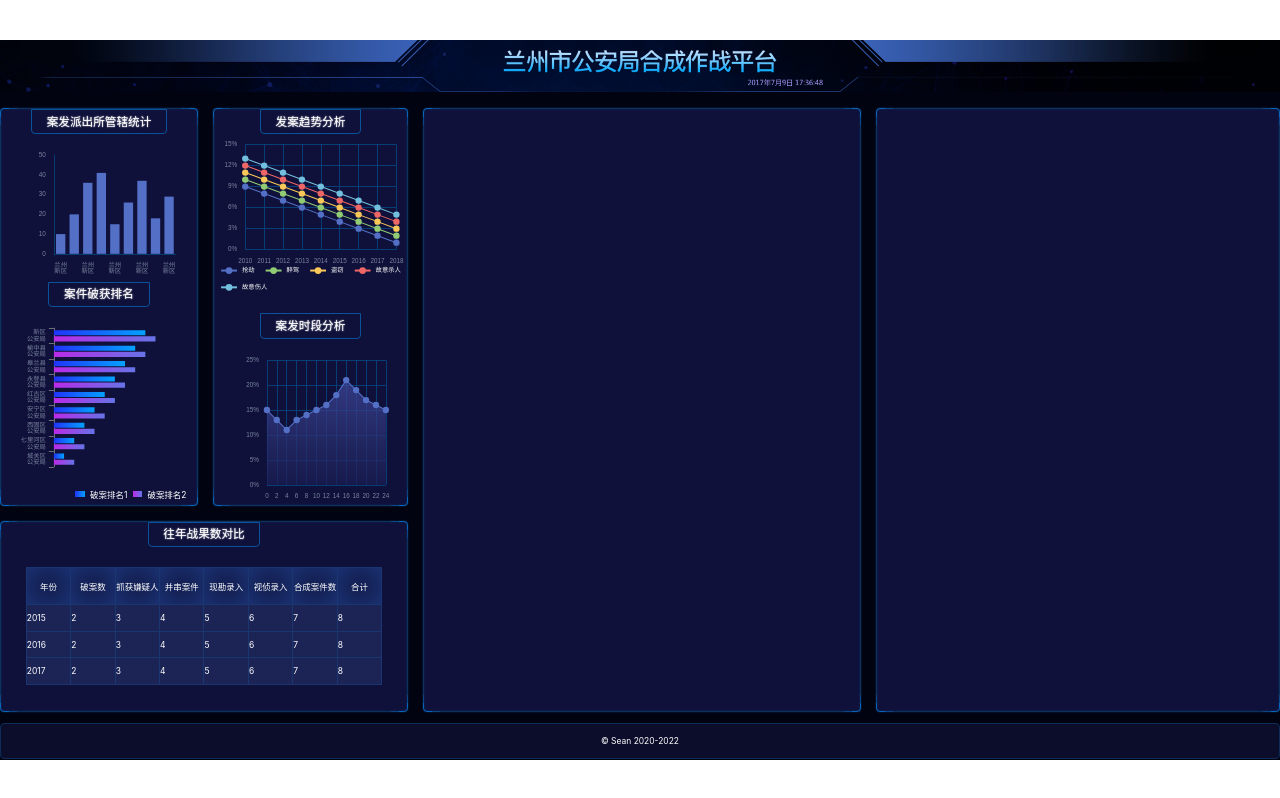
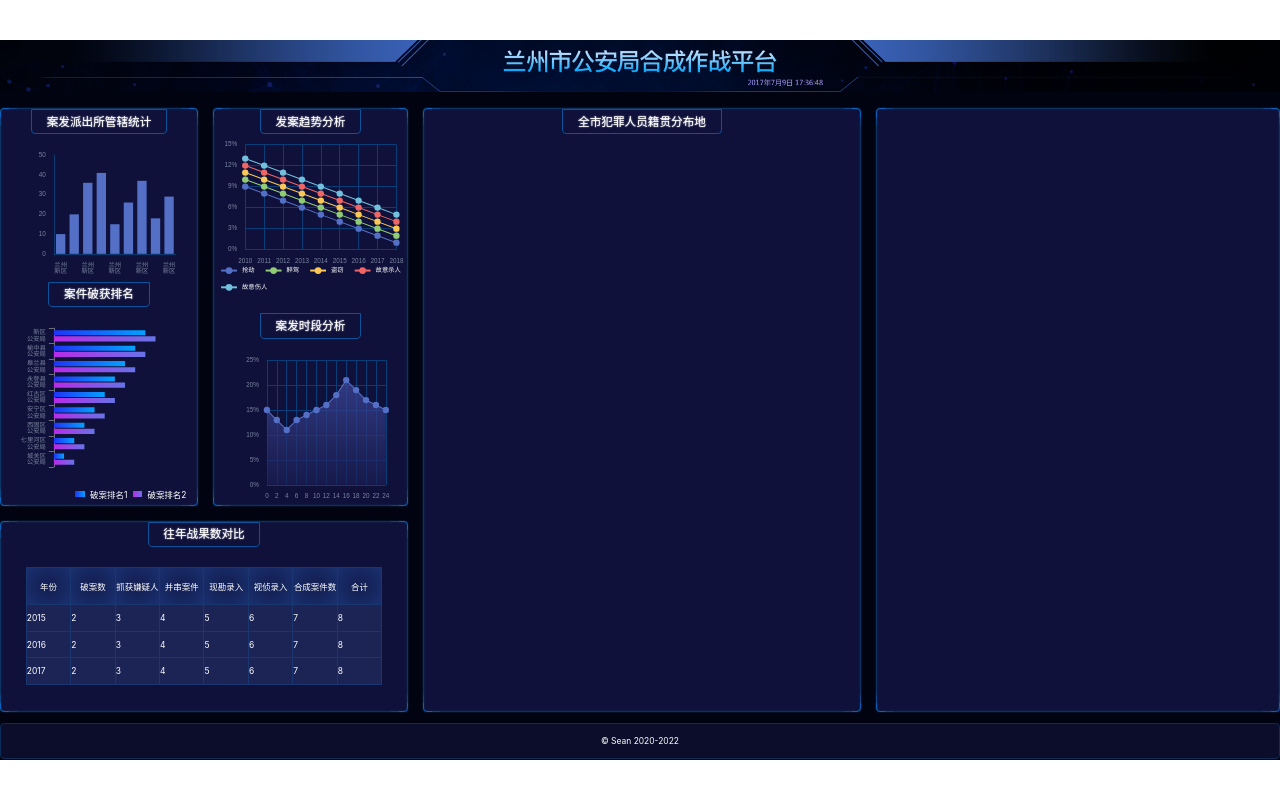
Before and after one commit to Sean-Zhang-rz/visualization, a React (Vite) app: page /#/ in a window 1280 px wide. Built offline with nearby package versions, Linux system fonts and the light colour scheme.

Commit message:
charts6init

```diff
--- /dev/null
+++ b/src/pages/Components/charts/charts-6.tsx
@@ -0,0 +1,16 @@
+import React, { useEffect, useRef } from 'react';
+import * as echarts from 'echarts';
+import { createEchartsOptions } from '@/shared/create-echarts-options';
+import { px } from '@/shared/px';
+
+export const Chart6 = () => {
+  const divRef = useRef(null);
+  useEffect(() => {}, []);
+
+  return (
+    <div className="bordered origin">
+      <h2>全市犯罪人员籍贯分布地</h2>
+      <div ref={divRef} className="chart" />
+    </div>
+  );
+};
--- a/src/pages/home.scss
+++ b/src/pages/home.scss
@@ -79,7 +79,8 @@
     .range,
     .trend,
     .time-range,
-    .outcome {
+    .outcome,
+    .origin {
       height: px(315);
       display: flex;
       flex-direction: column;
@@ -123,6 +124,10 @@
         }
       }
     }
+    .origin {
+      height: px(753);
+      background: transparent;
+    }
     .outcome {
       > table {
         margin-top: px(38);
--- a/src/pages/home.tsx
+++ b/src/pages/home.tsx
@@ -6,6 +6,7 @@ import { Chart2 } from './Components/charts/charts-2';
 import { Chart3 } from './Components/charts/charts-3';
 import { Chart4 } from './Components/charts/charts-4';
 import { Chart5 } from './Components/charts/charts-5';
+import { Chart6 } from './Components/charts/charts-6';
 
 export const Home = () => {
   const year = new Date().getFullYear();
@@ -21,11 +22,11 @@ export const Home = () => {
           <Chart3 />
           <Chart4 />
         </section>
-        <section className="bordered  section3">
+        <section className="bordered section3">
           <Chart5 />
         </section>
         <section className="section4">
-          <div className="borderd sec"></div>
+          <Chart6 />
         </section>
         <section className="section5">
           <div className="borderd sec"></div>
--- a/tsconfig.json
+++ b/tsconfig.json
@@ -5,9 +5,10 @@
     "paths": {
       "@/*": ["src/*"]
     },
+    "resolveJsonModule": true,
     "target": "es5",
     "module": "commonjs",
-    "strict": false /* Enable all strict type-checking options. */,
+    "strict": true,
     "esModuleInterop": true,
     "skipLibCheck": true,
     "forceConsistentCasingInFileNames": true
```
